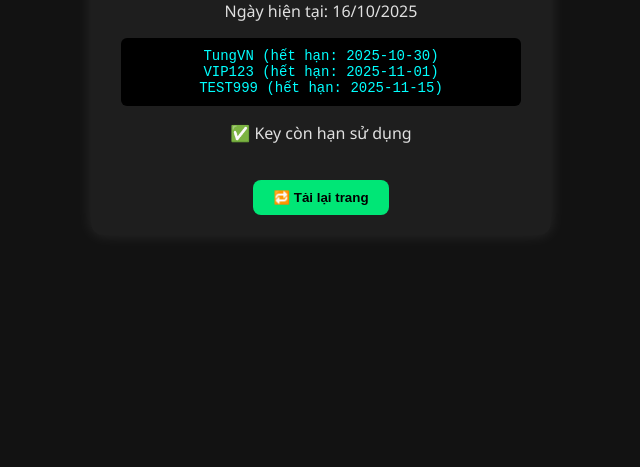
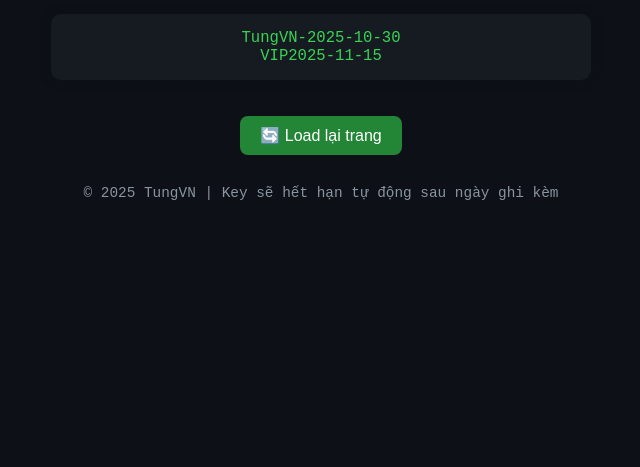
Before and after one commit to tungtestuser/usertest, a plain HTML site: page index.html in a window 1280 px wide. Shown: the part 333-800 px from the top of the page, without its empty margins (319-959 px from the left). Drawn offline with Linux system fonts and the light colour scheme.

Commit message:
Update index.html

```diff
--- a/index.html
+++ b/index.html
@@ -3,93 +3,79 @@
 <head>
 <meta charset="UTF-8">
 <meta name="viewport" content="width=device-width, initial-scale=1.0">
-  <title>Key Manager - TungVN</title>
+<title>Key System - TungVN</title>
 <style>
   body {
-      background-color: #121212;
-      color: #e0e0e0;
-      font-family: 'Segoe UI', Arial, sans-serif;
+    background-color: #0d1117;
+    color: #c9d1d9;
+    font-family: 'Courier New', monospace;
+    margin: 0;
+    padding: 0;
     display: flex;
     flex-direction: column;
     align-items: center;
     justify-content: center;
-      height: 100vh;
-      margin: 0;
+    min-height: 100vh;
   }
-    .container {
-      background: #1e1e1e;
-      padding: 20px 30px;
-      border-radius: 12px;
-      box-shadow: 0 0 15px rgba(255,255,255,0.1);
-      text-align: center;
-      width: 90%;
-      max-width: 400px;
-    }
+
   h1 {
-      color: #00e676;
+    color: #58a6ff;
+    font-size: 1.8em;
     margin-bottom: 10px;
   }
+
   pre {
-      background: #000;
-      color: #0ff;
-      padding: 10px;
-      border-radius: 6px;
-      font-size: 14px;
-      overflow-x: auto;
+    background-color: #161b22;
+    color: #39d353;
+    padding: 15px 20px;
+    border-radius: 10px;
+    box-shadow: 0 0 10px #0d1117;
+    font-size: 1.2em;
+    white-space: pre-wrap;
+    word-wrap: break-word;
+    width: 80%;
+    max-width: 500px;
+    text-align: center;
   }
+
   .expired {
-      color: #ff1744;
+    color: #ff6b6b;
   }
+
   button {
+    background-color: #238636;
+    color: white;
+    border: none;
+    padding: 10px 20px;
+    border-radius: 8px;
+    font-size: 1em;
+    cursor: pointer;
     margin-top: 20px;
-      padding: 10px 20px;
-      background: #00e676;
-      color: #000;
-      border: none;
-      border-radius: 8px;
-      cursor: pointer;
-      font-weight: bold;
-      transition: 0.3s;
+    transition: 0.2s;
   }
+
   button:hover {
-      background: #00c853;
+    background-color: #2ea043;
+  }
+
+  footer {
+    color: #8b949e;
+    margin-top: 30px;
+    font-size: 0.9em;
   }
 </style>
 </head>
 <body>
-  <div class="container">
-    <h1>🔑 TungVN Key</h1>
-    <p id="date"></p>
-    <pre id="keyArea"></pre>
-    <p id="status"></p>
-    <button onclick="window.location.reload()">🔁 Tải lại trang</button>
-  </div>
+  <h1>🔑 Key Kích Hoạt - TungVN</h1>
 
-  <script>
-    // Danh sách key và ngày hết hạn (YYYY-MM-DD)
-    const keys = [
-      { key: "TungVN", expire: "2025-10-30" },
-      { key: "VIP123", expire: "2025-11-01" },
-      { key: "TEST999", expire: "2025-11-15" }
-    ];
+  <!-- Danh sách key (chỉ dùng thẻ <pre>) -->
+  <pre>
+TungVN-2025-10-30
+VIP2025-11-15
+</pre>
 
-    const now = new Date();
-    const keyArea = document.getElementById("keyArea");
-    const status = document.getElementById("status");
-    const dateNow = document.getElementById("date");
-    dateNow.textContent = "Ngày hiện tại: " + now.toLocaleDateString("vi-VN");
+  <button onclick="location.reload()">🔄 Load lại trang</button>
 
-    // Lọc key còn hạn
-    const activeKeys = keys.filter(k => new Date(k.expire) >= now);
-
-    if (activeKeys.length > 0) {
-      keyArea.textContent = activeKeys.map(k => `${k.key} (hết hạn: ${k.expire})`).join("\n");
-      status.textContent = "✅ Key còn hạn sử dụng";
-    } else {
-      keyArea.textContent = "Không có key hợp lệ.";
-      keyArea.classList.add("expired");
-      status.textContent = "❌ Tất cả key đã hết hạn hoặc bị xoá tự động.";
-    }
-  </script>
+  <footer>© 2025 TungVN | Key sẽ hết hạn tự động sau ngày ghi kèm</footer>
 </body>
 </html>
```
Lines whose indentation alone changed are shown as unchanged.
